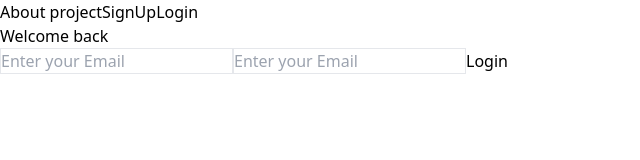
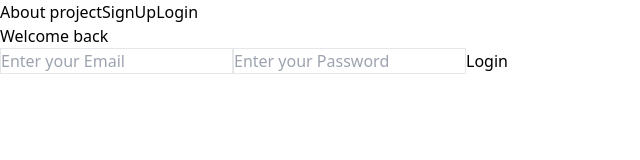
Before and after one commit to uncle-Yevheniii/My-App, a React (Vite) app in the folder FE/: page /login in a window 1280 px wide. Shown: the top 160 px of the page, without its empty margins (0-640 px from the left). Built offline with nearby package versions, Linux system fonts and the light colour scheme; no server answers.

Commit message:
based functional no-style

```diff
--- a/FE/src/components/App.tsx
+++ b/FE/src/components/App.tsx
@@ -7,24 +7,27 @@ import { useAuthenticationStore } from '@/store/authenticationStore'
 import { SignUpPage, LoginPage, EmailVerifyPage, DashboardPage, AboutProjectPage } from '@/pages'
 
 export default function App() {
+    const isAuthenticated = useAuthenticationStore((state) => state.isAuthenticated)
     const checkAuthFunc = useAuthenticationStore((state) => state.checkAuthFunc)
-    // const user = useAuthenticationStore((state) => state.user)
-    // console.log(user)
+    const user = useAuthenticationStore((state) => state.user)
+
     useEffect(() => {
         checkAuthFunc()
     }, [checkAuthFunc])
 
     // TODO: Add loader
+    // TODO: Normalize restricted and private routes
+
     return (
         <div>
             <Routes>
                 <Route path="/" element={<Layout />}>
                     <Route index element={<AboutProjectPage />} />
-                    <Route path="/signup" element={<SignUpPage />} />
-                    <Route path="/login" element={<LoginPage />} />
+                    <Route path="/signup" element={!user || !isAuthenticated ? <SignUpPage /> : <Navigate to="/dashboard" replace />} />
+                    <Route path="/login" element={!user || !isAuthenticated ? <LoginPage /> : <Navigate to="/dashboard" replace />} />
                     <Route path="/email-verify" element={<EmailVerifyPage />} />
 
-                    <Route path="/dashboard" element={<DashboardPage />} />
+                    <Route path="/dashboard" element={user && isAuthenticated ? <DashboardPage /> : <Navigate to="/login" replace />} />
 
                     <Route path="*" element={<Navigate to="/" replace />} />
                 </Route>
--- a/FE/src/pages/PageDashboard.tsx
+++ b/FE/src/pages/PageDashboard.tsx
@@ -20,10 +20,9 @@ export default function DashboardPage() {
             if (axios.isAxiosError(err)) {
                 return setErrorMessage(err.response?.data?.msg)
             }
-            return setErrorMessage('Error signing up')
+            return setErrorMessage('Error logging out')
         }
     }
-    console.log(user)
     return (
         <div>
             <h2>Dashboard</h2>
--- a/FE/src/pages/PageEmailVerify.tsx
+++ b/FE/src/pages/PageEmailVerify.tsx
@@ -1,65 +1,10 @@
-// import axios from 'axios'
-// import { useState } from 'react'
-// import { useNavigate } from 'react-router-dom'
-// import { RectangleEllipsis } from 'lucide-react'
-
-// import { Input } from '@/components'
-// import { useAuthenticationStore } from '@/store/authenticationStore'
-
-// export default function EmailVerifyPage() {
-//     const [token, setToken] = useState<string>('')
-//     const [errorMessage, setErrorMessage] = useState<string>('')
-
-//     const emailVerifyFunc = useAuthenticationStore((state) => state.emailVerifyFunc)
-//     const isLoading = useAuthenticationStore((state) => state.isLoading)
-
-//     const navigate = useNavigate()
-
-//     const handleSubmit = async (e: React.FormEvent<HTMLFormElement>) => {
-//         e.preventDefault()
-//         console.log(e.preventDefault())
-//         return await emailVerifyFunc(token)
-//             .then(() => {
-//                 navigate('/dashboard')
-//             })
-//             .catch((err: unknown) => {
-//                 if (axios.isAxiosError(err)) {
-//                     return setErrorMessage(err.response?.data?.msg)
-//                 }
-//                 return setErrorMessage('Error signing up')
-//             })
-//             .finally(() => setToken(''))
-//     }
-
-//     return (
-//         <div>
-//             <h2>Verify Your Email</h2>
-
-//             <form autoComplete="off" onSubmit={handleSubmit}>
-//                 <Input
-//                     id="token"
-//                     name="token"
-//                     type="text"
-//                     placeholder="Enter your token"
-//                     autoComplete="off"
-//                     icon={RectangleEllipsis}
-//                     value={token}
-//                     onChange={(e) => setToken(e.target.value.trim())}
-//                 />
-
-//                 {errorMessage && <p>{errorMessage}</p>}
-
-//                 <button type="submit">{isLoading ? 'Loading...' : 'Submit'}</button>
-//             </form>
-//         </div>
-//     )
-// }
 import axios from 'axios'
 import { useState } from 'react'
 import { useNavigate } from 'react-router-dom'
 
 import { useAuthenticationStore } from '@/store/authenticationStore'
 
+//TODO: need to logic verify email
 export default function EmailVerifyPage() {
     const [token, setToken] = useState<string>('')
     const [errorMessage, setErrorMessage] = useState<string>('')
@@ -71,8 +16,7 @@ export default function EmailVerifyPage() {
     const handleSubmit = async (e: React.FormEvent<HTMLFormElement>) => {
         e.preventDefault()
         try {
-            const res = await emailVerifyFunc(token)
-            console.log(res) //! console
+            await emailVerifyFunc(token)
             navigate('/dashboard')
         } catch (err: unknown) {
             if (axios.isAxiosError(err)) {
--- a/FE/src/pages/PageLogin.tsx
+++ b/FE/src/pages/PageLogin.tsx
@@ -45,7 +45,7 @@ export default function SignUpPage() {
                     id="password"
                     name="password"
                     type="text"
-                    placeholder="Enter your Email"
+                    placeholder="Enter your Password"
                     value={password}
                     onChange={(e) => setPassword(e.target.value.trim())}
                 />
```
